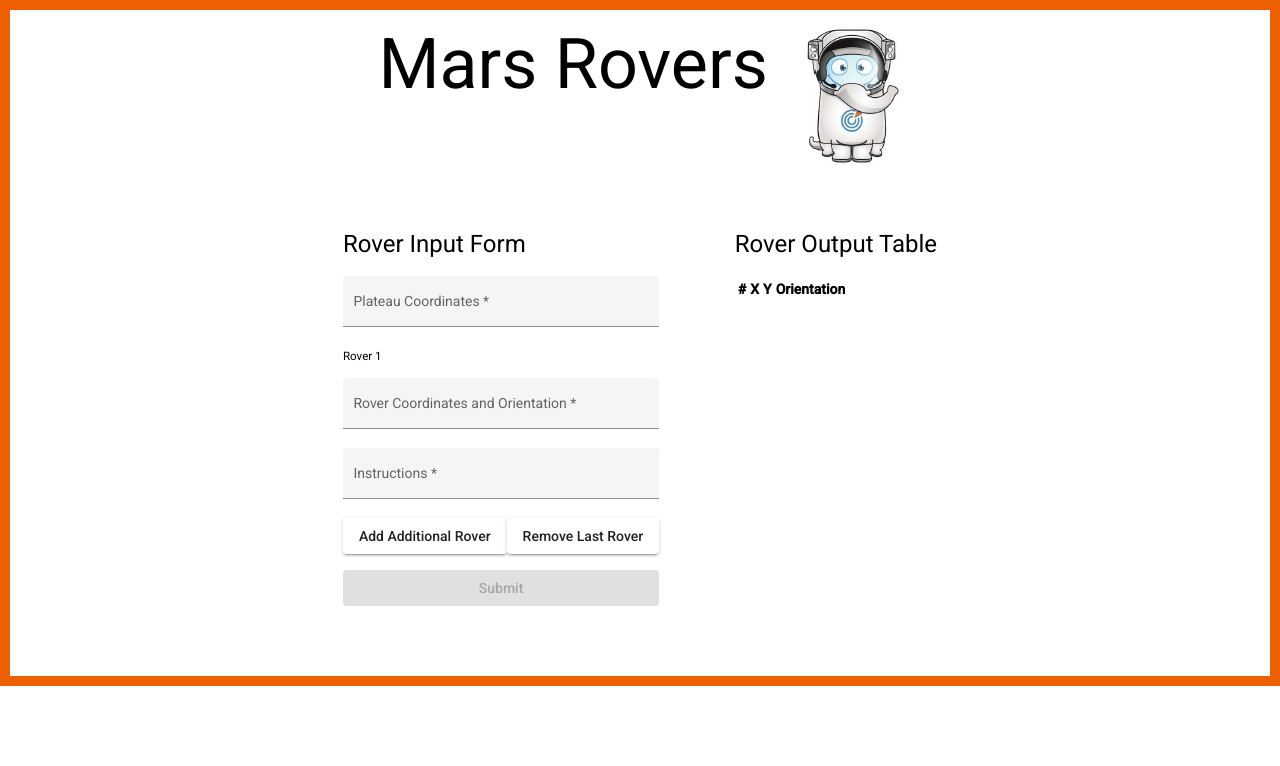
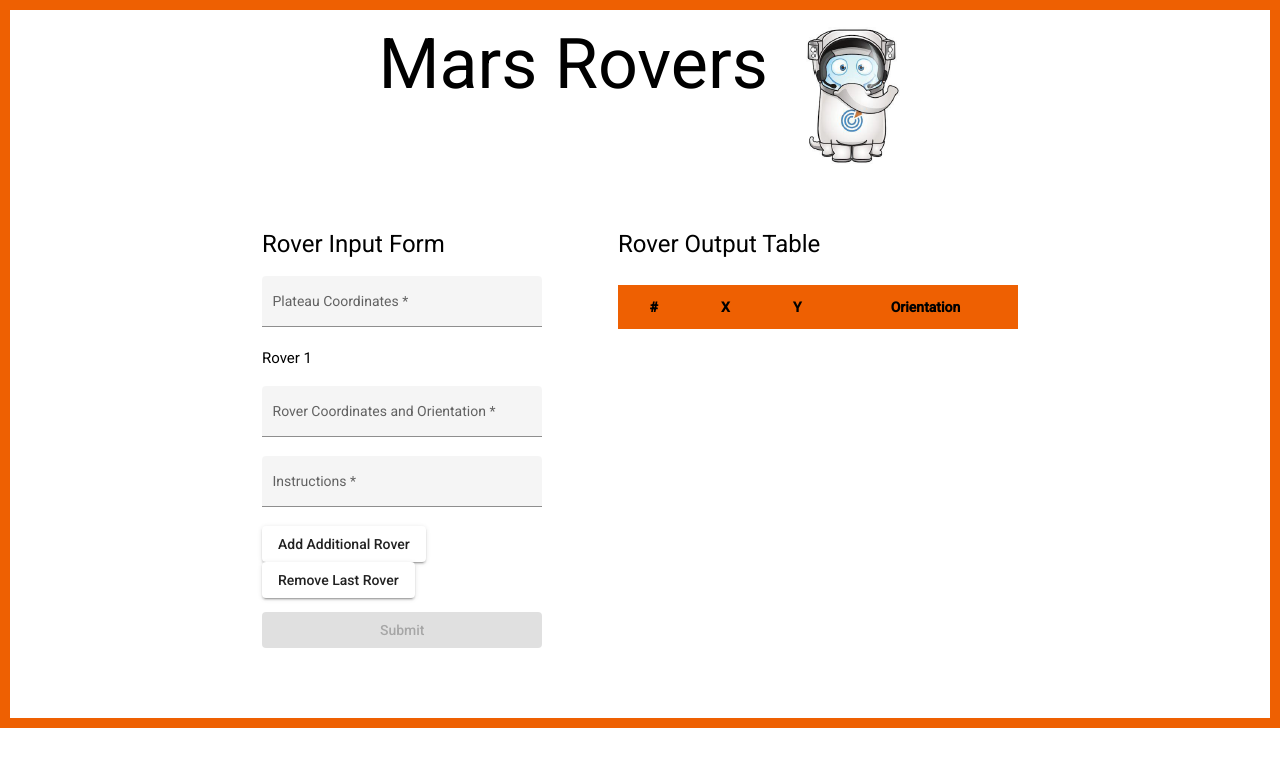
Before and after one commit to apnoble/mars-rover, an Angular app: page / in a window 1280 px wide. Shown: the top 766 px of the page. Built offline with nearby package versions, Linux system fonts and the light colour scheme.

Commit message:
update some css

```diff
--- a/src/app/app.component.css
+++ b/src/app/app.component.css
@@ -1,15 +1,12 @@
-.outside-container {
-    background-color: #EE6002;
-    /* padding: .1%;
-    height: 95%; */
-}
-
 .app-container {
     /* margin: 5%; */
     background-color: white;
     /* height: 75%; */
     border: 10px solid #EE6002;
     padding-bottom: 70px;
+
+    display:flex;
+    flex-direction: column;
 }
 
 .app-header {
--- a/src/app/app.component.html
+++ b/src/app/app.component.html
@@ -1,9 +1,7 @@
-<div class="outside-container">
-    <div class="app-container">
-        <div class="app-header">
-            <h1 id="header-text">Mars Rovers</h1>
-            <img class="rover-image" src="../assets/Rover.PNG">
-        </div>
-        <app-rover-form></app-rover-form>
+<div class="app-container">
+    <div class="app-header">
+        <h1 id="header-text">Mars Rovers</h1>
+        <img class="rover-image" src="../assets/Rover.PNG">
     </div>
+    <app-rover-form></app-rover-form>
 </div>
--- a/src/app/rover-form/rover-form.component.css
+++ b/src/app/rover-form/rover-form.component.css
@@ -23,10 +23,30 @@
     flex-direction: column;
 }
 
-.output-table {
-
-}
-
 .add-remove-button-group {
     margin-bottom: 5%;
 }
+
+
+.output-table {
+    min-width: 400px;
+    margin: 25px 0;
+    border-collapse: collapse;
+}
+
+.output-table thead tr {
+    background-color: #EE6002;
+}
+
+.output-table th,
+.output-table td {
+    padding: 12px 15px;
+}
+
+.output-table tbody tr {
+    border-bottom: 1px solid #dddddd;
+}
+
+.output-table tbody tr:last-of-type {
+    border-bottom: 2px solid black;
+}
--- a/src/app/rover-form/rover-form.component.html
+++ b/src/app/rover-form/rover-form.component.html
@@ -9,7 +9,7 @@
 
         <div formArrayName ="roversArray">
             <div class="rover-group" *ngFor="let item of getRoversArray(); let i=index" [formGroupName] = i>
-                <h5>Rover {{i + 1}} </h5>
+                <h4>Rover {{i + 1}} </h4>
                 <mat-form-field appearance="fill">
                 <mat-label>Rover Coordinates and Orientation</mat-label>
                 <input matInput placeholder="1 2 N" formControlName="rover" required>
@@ -33,18 +33,22 @@
     <div>
         <h1>Rover Output Table</h1>
         <table class="output-table">
+            <thead>
                 <tr>
                     <th>#</th>
                     <th>X</th>
                     <th>Y</th>
                     <th>Orientation</th>
                 </tr>
+            </thead>
+            <tbody>
                 <tr *ngFor = "let result of output; let roverNumber = index">
                     <td>Rover # {{roverNumber + 1}}</td>
                     <td>{{result.x}}</td>
                     <td>{{result.y}}</td>
                     <td>{{result. orientation}}</td>
                 </tr>
+            </tbody>
         </table>
     </div>
 </div>
```
Lines whose indentation alone changed are shown as unchanged.
